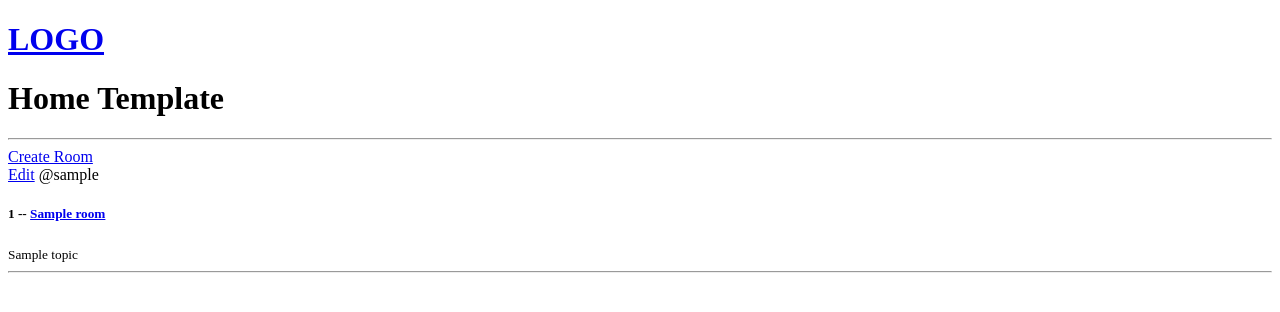
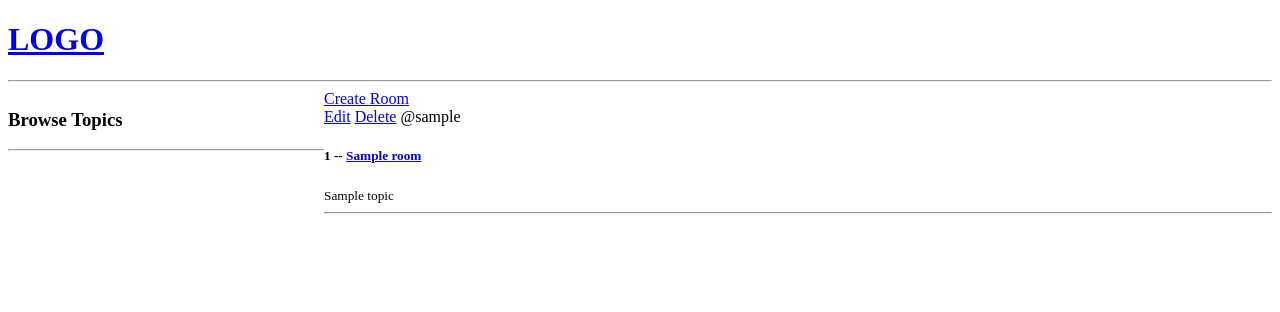
Before and after one commit to dilshadt101/StudyBud, a Django app: page / in a window 1280 px wide. Shown: the top 312 px of the page. Run offline with Django 4.2, Linux system fonts and the light colour scheme; tables that the repository leaves empty hold one stand-in row (values such as "Sample post").

Commit message:
add delete view

```diff
--- a/base/templates/base/home.html
+++ b/base/templates/base/home.html
@@ -2,19 +2,35 @@
 
 {% block content%}
 
-<h1 >Home Template</h1>
+<style>
+    .home-container{
+        display: grid;
+        grid-template-columns: 1fr 3fr;
+    }
+
+</style>
+
+<div class="home-container">
     <div>
+        <h3>Browse Topics</h3>
         <hr>
+    </div>
+    <div>
         <a href="{% url 'create-room' %}">Create Room</a>
+
         {% for room in rooms %}
+
             <div>
                 <a href="{% url 'update-room' room.id %}">Edit</a>
+                <a href="{% url 'delete-room' room.id %}">Delete</a>
                 <span>@{{room.host.username}}</span>
                 <h5>{{room.id}} -- <a href="{% url 'room' room.id %}"> {{room.name}}</a></h5>
                 <small>{{room.topic.name}}</small>
             </div>
             <hr>
+
         {% endfor %}
 
     </div>
+</div>
 {% endblock content%}
--- a/base/urls.py
+++ b/base/urls.py
@@ -7,4 +7,5 @@ urlpatterns = [
     path('room/<str:pk>', views.room, name='room'),
     path('create-room/', views.create_room, name='create-room'),
     path('update-room/<str:pk>/', views.update_room, name='update-room'),
-]
+    path('delete-room/<str:pk>/', views.delete_room, name='delete-room'),
+ ]
--- a/base/views.py
+++ b/base/views.py
@@ -37,9 +37,17 @@ def update_room(request, pk):
     room = Room.objects.get(id=pk)
     form = RoomForm(instance=room)
     if request.method == 'POST':
-        form = RoomForm(request.POST, room)
+        form = RoomForm(request.POST, instance=room)
         if form.is_valid():
             form.save()
             return redirect('home')
     context = {'form': form}
     return render(request, 'base/room_form.html', context)
+
+
+def delete_room(request, pk):
+    room = Room.objects.get(id=pk)
+    if request.method == 'POST':
+        room.delete()
+        return redirect('home')
+    return render(request, 'base/delete.html', {'obj': room})
--- a/templates/main.html
+++ b/templates/main.html
@@ -6,7 +6,6 @@
 </head>
 <body>
     {% include 'navbar.html' %}
-
     {% block content %}
 
     {% endblock content %}
--- a/templates/navbar.html
+++ b/templates/navbar.html
@@ -1,5 +1,6 @@
 <div>
     <a href="/">
         <h1>LOGO</h1>
+        <hr>
     </a>
 </div>
```
Also changed, not shown: base/templates/base/delete.html (added, +11 -0 lines).
